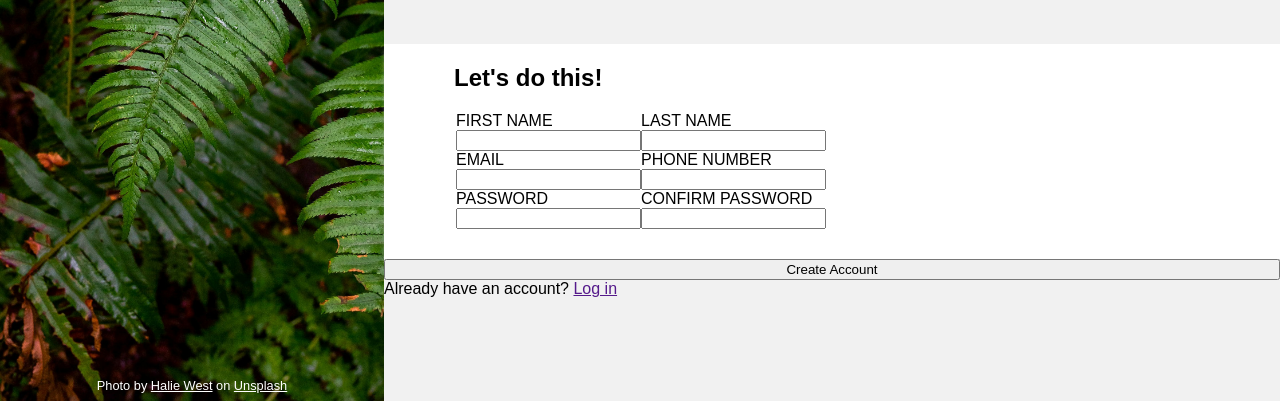
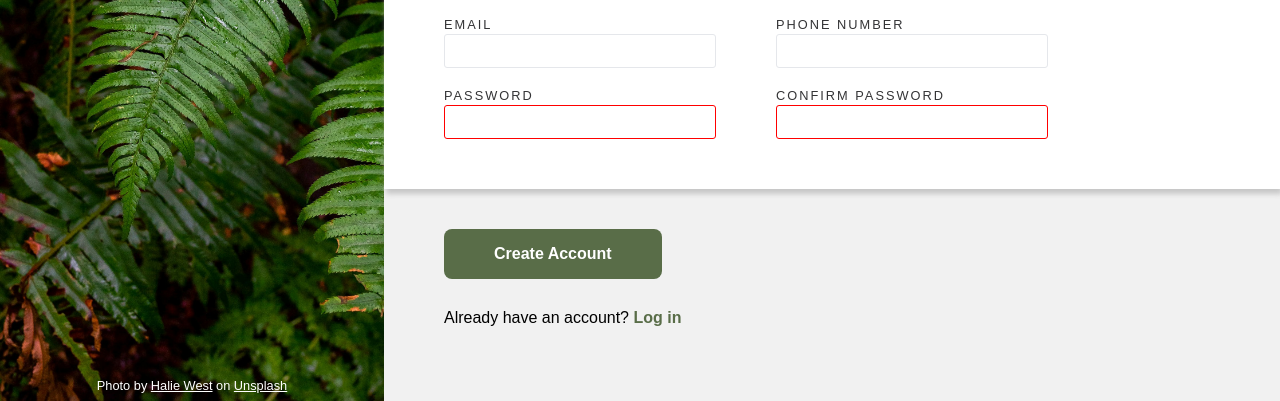
Before and after one commit to dianedoan/odin-sign-up-form, a plain HTML site: page index.html in a window 1280 px wide. Shown: the part 399-800 px from the top of the page. Drawn offline with Linux system fonts and the light colour scheme.

Commit message:
Add styling for form text, labels, inputs, and buttons

```diff
--- a/index.html
+++ b/index.html
@@ -22,8 +22,8 @@
                 <h2>You <em>know</em> you want to.</h2>
             </header>
             <form action="">
-                <h2>Let's do this!</h2>
                 <fieldset>
+                    <h2>Let's do this!</h2>
                     <div class="form-row">
                         <div class="form-item">
                             <label for="first_name">FIRST NAME</label>
@@ -41,26 +41,25 @@
                         </div>
                         <div class="form-item">
                             <label for="phone_number">PHONE NUMBER</label>
-                            <input type="number" id="phone_number">
+                            <input type="tel" id="phone_number">
                         </div>
                     </div>
                     <div class="form-row">
                         <div class="form-item">
                             <label for="password">PASSWORD</label>
-                            <input type="password" id="password">
+                            <input type="password" id="password" required>
                         </div>
                         <div class="form-item">
                             <label for="password">CONFIRM PASSWORD</label>
-                            <input type="password" id="password">
+                            <input type="password" id="password" required>
                         </div>
-
                     </div>
                 </fieldset>
+                <button type="submit">Create Account</button>
+                <div class="login-link">Already have an account?
+                    <a href="">Log in</a>
+                </div>
             </form>
-            <button type="submit">Create Account</button>
-            <div class="login-link">Already have an account?
-                <a href="">Log in</a>
-            </div>
         </div>
     </div>
 </body>
--- a/styles.css
+++ b/styles.css
@@ -10,7 +10,10 @@
 :root {
     --left-panel-width: 30vw;
     --right-panel-width: 70vw;
-    --right-panel-padding: 70px;
+    --right-panel-padding: 60px;
+    --button-color: #596d48;
+    --input-border-color: #e5e7eb;
+    --form-text-color: #343436;
 }
 
 body {
@@ -23,13 +26,16 @@ h1 {
     font-family: 'norsebold', sans-serif;
 }
 
+h2 {
+    font-size: 1.3rem;
+}
+
 .main-container {
     display: flex;
     flex-direction: row;
     width: 100vw;
     height: 100vh;
 }
-
 
 .left {
     background: url(./images/sidebar.jpg);
@@ -84,22 +90,19 @@ h1 {
 
 header {
     width: 50%;
-    padding: var(--right-panel-padding);
-}
-
-form {
-    background-color: white;
-    box-shadow: 2px 5px 5px rgb(199, 199, 199);
-}
-
-form h2 {
-    padding: 0px 70px;
+    padding: 0 var(--right-panel-padding);
 }
 
 fieldset {
+    background-color: white;
+    box-shadow: 2px 5px 5px rgb(199, 199, 199);
     border-style: none;
-    padding: 0 70px;
-    padding-bottom: 30px;
+    padding: 10px var(--right-panel-padding);
+    margin: 30px 0;
+}
+
+fieldset h2 {
+    color: var(--form-text-color);
 }
 
 .form-row {
@@ -108,8 +111,62 @@ fieldset {
     flex-wrap: wrap;
 }
 
+.form-row:last-child {
+    padding-bottom: 20px;
+}
+
 .form-item {
     display: flex;
     flex-direction: column;
     flex-wrap: wrap;
+    padding-right: var(--right-panel-padding);
+    padding-bottom: 20px;
 }
+
+.form-item label {
+    font-size: 0.8rem;
+    letter-spacing: 2px;
+    margin-bottom: 2px;
+    color: var(--form-text-color);
+}
+
+.form-item input {
+    border: 1px solid var(--input-border-color);
+    border-radius: 3px;
+    font-size: 1rem;
+    padding: 10px;
+    outline: none;
+    width: 250px;
+    height: 12px;
+}
+
+.form-item input:focus {
+    border: 1px solid blue;
+}
+
+.form-item input[type='password']:invalid {
+    border: 1px solid red;
+}
+
+form button {
+    background-color: var(--button-color);
+    color: white;
+    font-size: 16px;
+    font-weight: bold;
+    border: none;
+    border-radius: 8px;
+    padding: 16px 50px;
+    margin: 10px 0 0 var(--right-panel-padding);
+}
+
+.login-link {
+    padding: 0 var(--right-panel-padding);
+    padding-top: 30px;
+    font-size: 16px;
+}
+
+.login-link a {
+    text-decoration: none;
+    font-weight: bold;
+    color: var(--button-color);
+}
```
